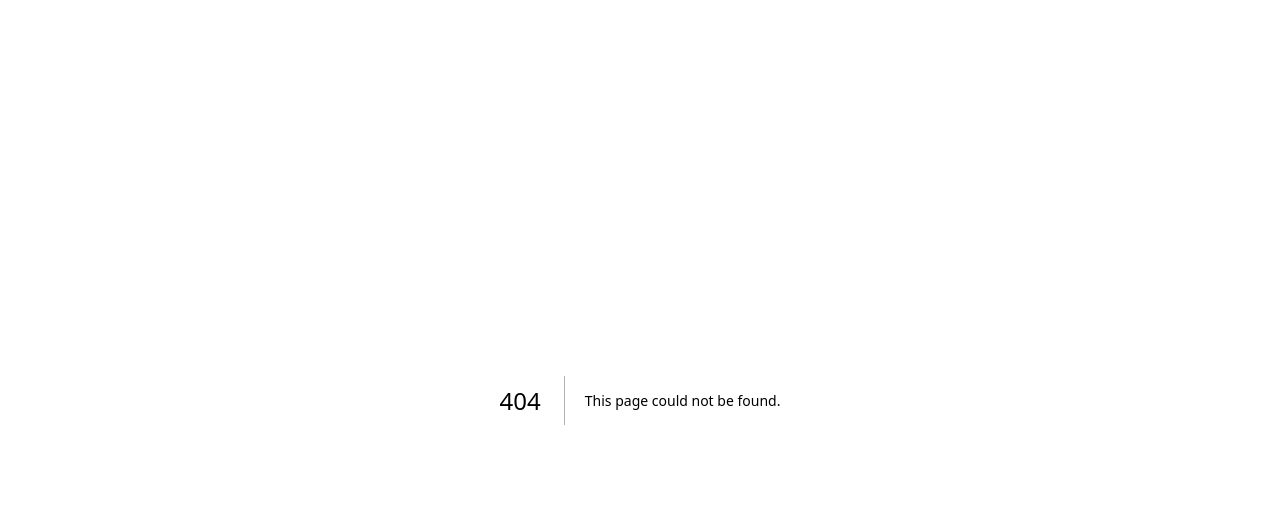
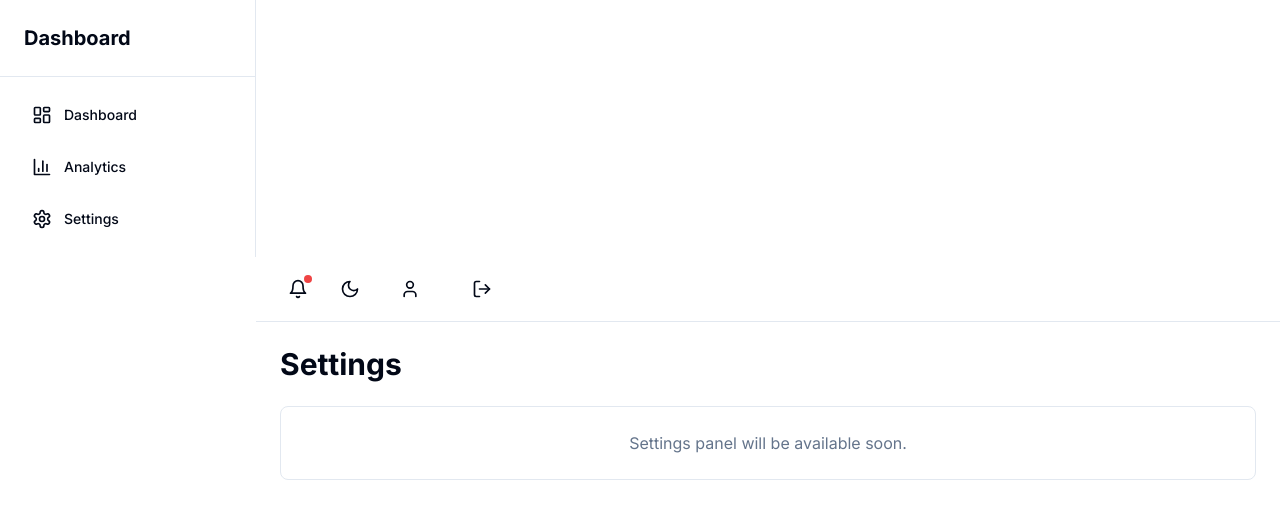
Before and after one commit to StuckInAI/test-project-sajeel-20260325, a Next.js app: page /settings in a window 1280 px wide. Before the commit this address had no page. Shown: the top 518 px of the page. Built offline with nearby package versions, Linux system fonts and the light colour scheme; no server answers.

Commit message:
Add src/app/settings/page.tsx

```diff
--- /dev/null
+++ b/src/app/settings/page.tsx
@@ -0,0 +1,14 @@
+import DashboardLayout from '@/components/dashboard-layout'
+
+export default function SettingsPage() {
+  return (
+    <DashboardLayout>
+      <div className="p-6">
+        <h1 className="text-3xl font-bold mb-6">Settings</h1>
+        <div className="bg-card border border-border rounded-lg p-6 text-center">
+          <p className="text-muted-foreground">Settings panel will be available soon.</p>
+        </div>
+      </div>
+    </DashboardLayout>
+  )
+}
```
